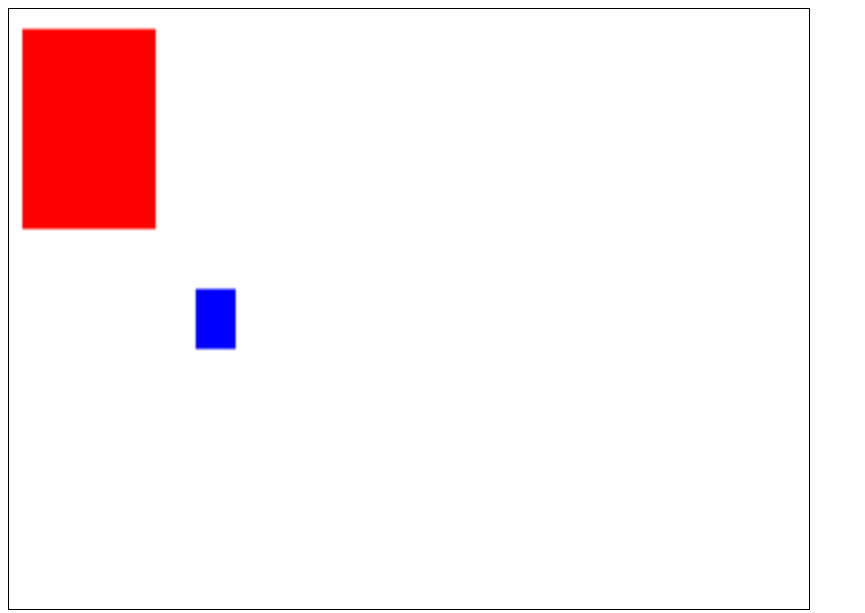
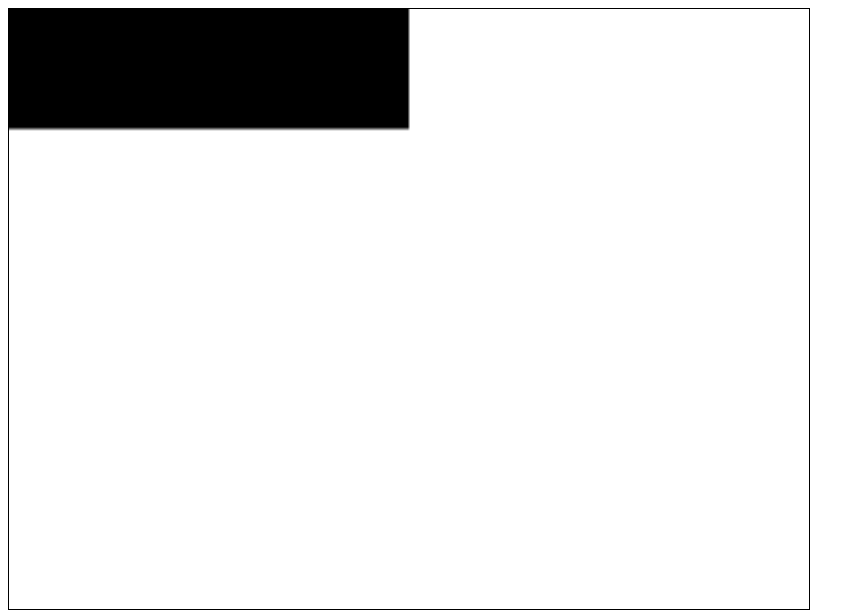
Before and after one commit to irvingvjuarez/paddle, a website with bundled scripts: page index.html in a window 1280 px wide. Shown: the whole page, without its empty margins (0-865 px from the left). Built offline with nearby package versions, Linux system fonts and the light colour scheme.

Commit message:
importing class Paddle correctly

```diff
--- a/index.html
+++ b/index.html
@@ -10,6 +10,6 @@
 <body>
     <canvas id="game-screen"></canvas>
 
-    <script src="./main.js"></script>
+    <script src="./main.js" type="module"></script>
 </body>
 </html>
--- a/main.js
+++ b/main.js
@@ -1,10 +1,7 @@
+import { Paddle } from "./src/paddle.js"
+
 const canvas = document.getElementById("game-screen")
 const ctx = canvas.getContext("2d")
 
-ctx.clearRect(0, 0, 800, 600)
-
-ctx.fillStyle = "#f00"
-ctx.fillRect(5, 5, 50, 50);
-
-ctx.fillStyle = "#00f"
-ctx.fillRect(70, 70, 15, 15)
+const paddle = new Paddle()
+paddle.draw(ctx, 0, 0)
--- /dev/null
+++ b/package.json
@@ -0,0 +1,3 @@
+{
+	"type": "module"
+}
--- /dev/null
+++ b/src/paddle.js
@@ -0,0 +1,10 @@
+export class Paddle {
+	constructor() {
+		this.width = 150;
+		this.height = 30;
+	}
+
+	draw(ctx, x, y) {
+		ctx.fillRect(x, y, this.width, this.height)
+	}
+}
```
